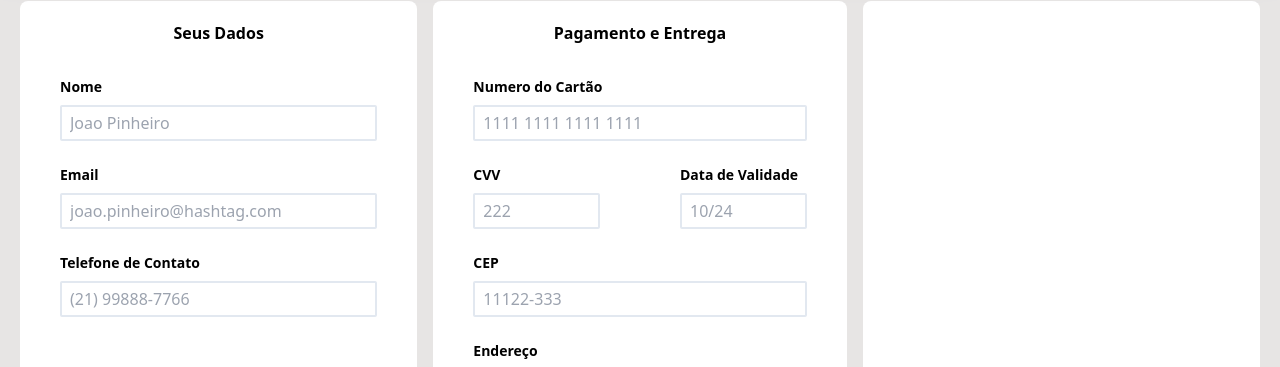
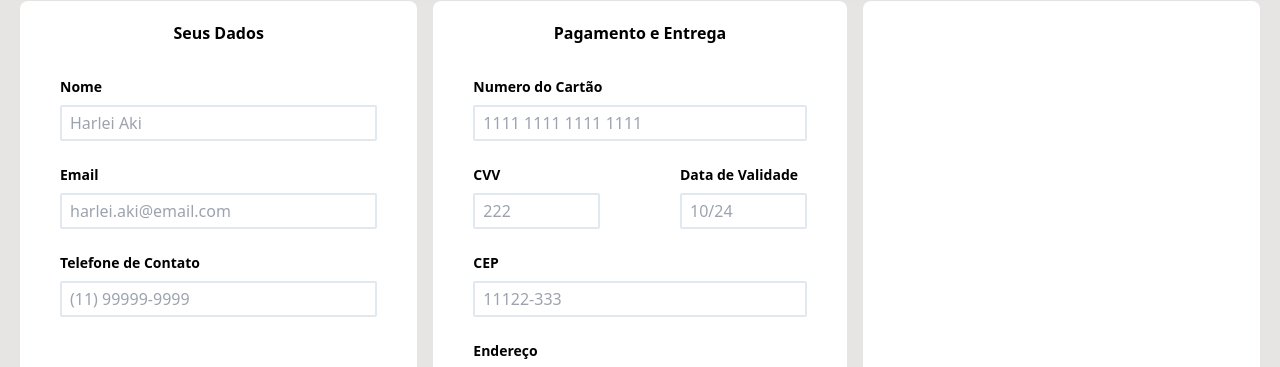
Before and after one commit to harleiaki/E-Commerce, a website built with Vite: page checkout.html in a window 1280 px wide. Shown: the part 119-486 px from the top of the page. Built offline with nearby package versions, Linux system fonts and the light colour scheme.

Commit message:
alteracao de nome

```diff
--- a/checkout.html
+++ b/checkout.html
@@ -34,7 +34,7 @@
             type="text"
             id="nome"
             class="rounded-sm px-2 border-2 border-slate-200 py-1"
-            placeholder="Joao Pinheiro"
+            placeholder="Harlei Aki"
             required
           />
         </div>
@@ -44,7 +44,7 @@
             type="email"
             id="email"
             class="rounded-sm px-2 border-2 border-slate-200 py-1"
-            placeholder="joao.pinheiro@hashtag.com"
+            placeholder="harlei.aki@email.com"
             required
           />
         </div>
@@ -56,7 +56,7 @@
             type="tel"
             id="nome"
             class="rounded-sm px-2 border-2 border-slate-200 py-1"
-            placeholder="(21) 99888-7766"
+            placeholder="(11) 99999-9999"
             required
           />
         </div>
```
